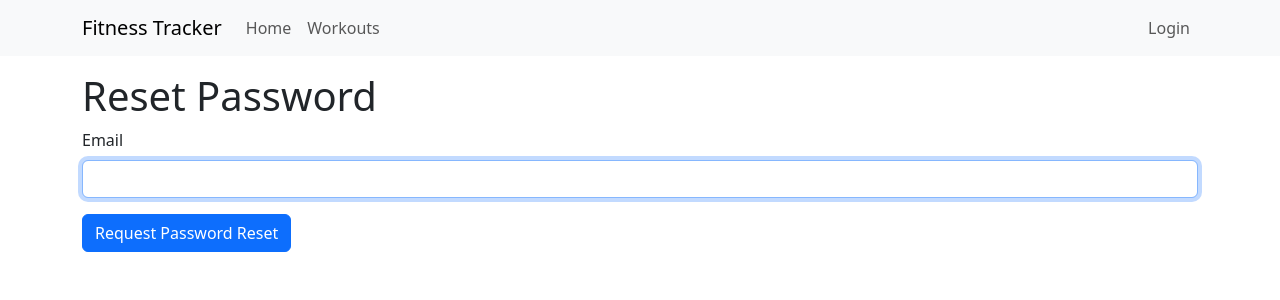
After one commit to DerrickMac/fitness-tracker, a Flask app: page /reset_password_request in a window 1280 px wide. The commit adds this page. Shown: the top 300 px of the page. Run offline with Flask 3, Linux system fonts and the light colour scheme; some libraries are stand-ins or nearby versions.

Commit message:
Add reset password feature

```diff
--- a/app/__init__.py
+++ b/app/__init__.py
@@ -4,6 +4,7 @@ from flask_sqlalchemy import SQLAlchemy
 from flask_migrate import Migrate
 from flask_login import LoginManager
 from flask_moment import Moment
+from flask_mail import Mail
 from logging.handlers import RotatingFileHandler
 import os
 import logging
@@ -14,6 +15,7 @@ db = SQLAlchemy(app)
 migrate = Migrate(app, db)
 login = LoginManager(app)
 login.login_view = 'login'
+mail = Mail(app)
 moment = Moment(app)
 
 from app import routes, models, errors
--- a/app/forms.py
+++ b/app/forms.py
@@ -64,3 +64,12 @@ class ExerciseForm(FlaskForm):
     count = IntegerField('Count', validators=[Optional()])
     distance = IntegerField('Distance (miles)', validators=[Optional()])
     submit = SubmitField('Submit')
+
+class ResetPasswordRequestForm(FlaskForm):
+    email = StringField('Email', validators=[DataRequired(), Email()])
+    submit = SubmitField('Request Password Reset')
+
+class ResetPasswordForm(FlaskForm):
+    password = PasswordField('Password', validators=[DataRequired()])
+    password2 = PasswordField('Repeat Password', validators=[DataRequired(), EqualTo('password')])
+    submit = SubmitField('Request Password Reset')
--- a/app/routes.py
+++ b/app/routes.py
@@ -1,10 +1,11 @@
 from flask_login import current_user, login_user, logout_user, login_required
 from flask import render_template, flash, redirect, url_for, request, jsonify
 from app import app
-from app.forms import LoginForm, RegistrationForm, EditProfileForm, WorkoutForm, ExerciseForm
+from app.forms import LoginForm, RegistrationForm, EditProfileForm, WorkoutForm, ExerciseForm, ResetPasswordRequestForm, ResetPasswordForm
 from urllib.parse import urlsplit
 import sqlalchemy as sa
 from app import db
+from app.email import send_password_reset_email
 from app.models import User, Workout, Exercise
 from datetime import datetime, timezone
 
@@ -282,3 +283,32 @@ def delete_exercise(workout_id, exercise_id):
 
     flash("Exercise deleted successfully!", "success")
     return redirect(url_for('log_exercise', workout_id=workout_id))
+
+@app.route('/reset_password_request', methods=['GET', 'POST'])
+def reset_password_request():
+    if current_user.is_authenticated:
+        return redirect(url_for('index'))
+    form = ResetPasswordRequestForm()
+    if form.validate_on_submit():
+        user = db.session.scalar(
+            sa.select(User).where(User.email == form.email.data))
+        if user:
+            send_password_reset_email(user)
+        flash('Check your email for the instructions to reset your password')
+        return redirect(url_for('login'))
+    return render_template('reset_password_request.html', title='Reset Password', form=form)
+
+@app.route('/reset_password/<token>', methods=['GET', 'POST'])
+def reset_password(token):
+    if current_user.is_authenticated:
+        return redirect(url_for('index'))
+    user = User.verify_reset_password_token(token)
+    if not user:
+        return redirect(url_for('index'))
+    form = ResetPasswordForm()
+    if form.validate_on_submit():
+        user.set_password(form.password.data)
+        db.session.commit()
+        flash('Your password has been reset.')
+        return redirect(url_for('login'))
+    return render_template('reset_password.html', form=form)
--- a/app/templates/login.html
+++ b/app/templates/login.html
@@ -5,4 +5,7 @@
     <h1>Sign In</h1>
     {{ wtf.quick_form(form) }}
     <p>New User? <a href="{{ url_for('register') }}">Click to Register!</a></p>
+    <p>Forgot Your Password?
+        <a href="{{ url_for('reset_password_request')}}">Click to Reset Password</a>
+    </p>
 {% endblock %}
--- /dev/null
+++ b/app/templates/reset_password_request.html
@@ -0,0 +1,7 @@
+{% extends "base.html" %}
+{% import "bootstrap_wtf.html" as wtf %}
+
+{% block content %}
+    <h1>Reset Password</h1>
+    {{ wtf.quick_form(form) }}
+{% endblock %}
--- a/config.py
+++ b/config.py
@@ -5,3 +5,9 @@ class Config:
     SECRET_KEY = os.environ.get('SECRET_KEY')
     SQLALCHEMY_DATABASE_URI = os.environ.get('DATABASE_URL')
     WORKOUTS_PER_PAGE = 5
+    MAIL_SERVER = os.environ.get('MAIL_SERVER')
+    MAIL_PORT = int(os.environ.get('MAIL_PORT') or 25)
+    MAIL_USE_TLS = os.environ.get('MAIL_USE_TLS') is not None
+    MAIL_USERNAME = os.environ.get('MAIL_USERNAME')
+    MAIL_PASSWORD = os.environ.get('MAIL_PASSWORD')
+    ADMINS = ['dmsoftwarestore@gmail.com']
```
Also changed, not shown: app/email.py (added, +22 -0 lines), app/models.py (+18 -1 lines), app/templates/email/reset_password.html (added, +17 -0 lines), app/templates/email/reset_password.txt (added, +11 -0 lines), app/templates/reset_password.html (added, +7 -0 lines).
